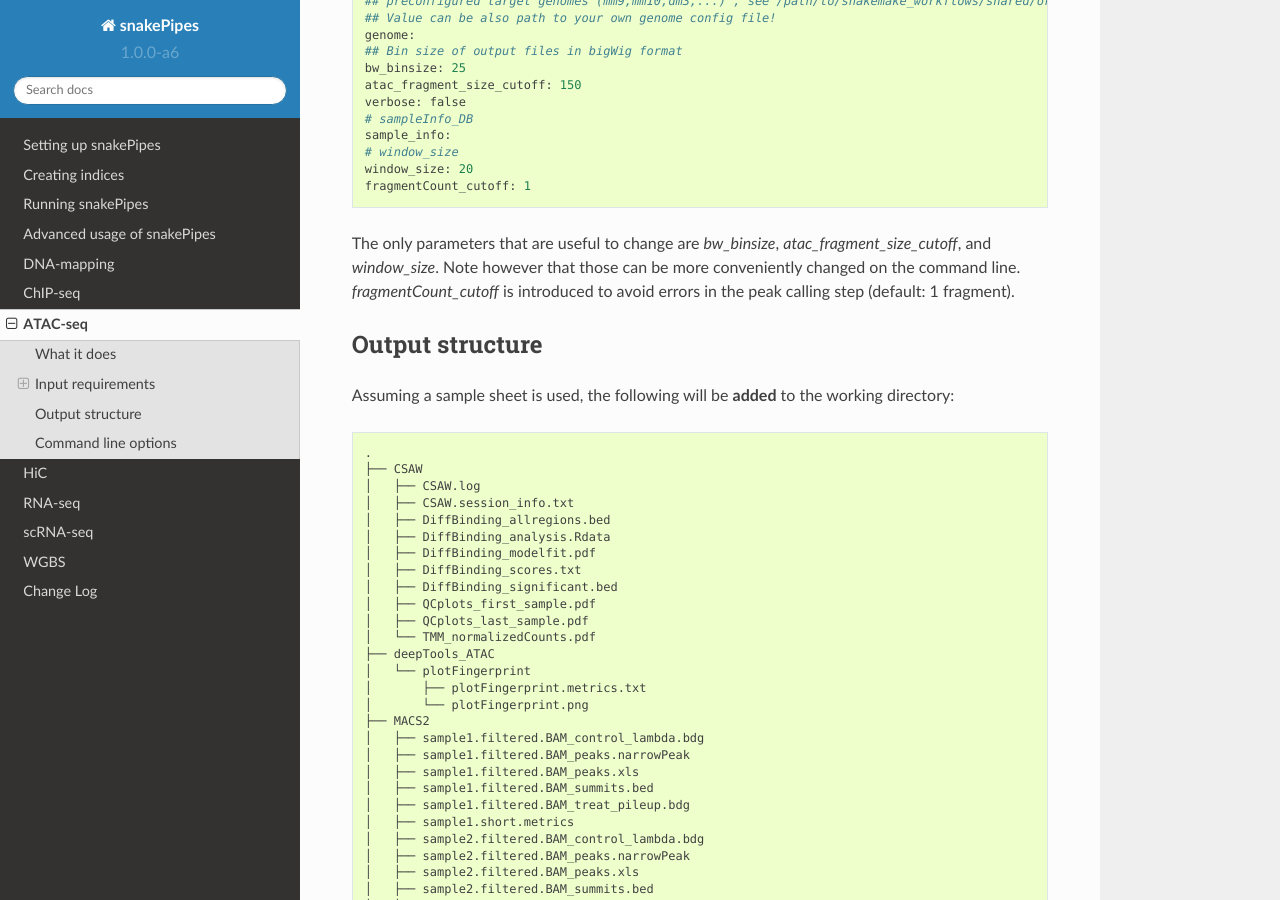
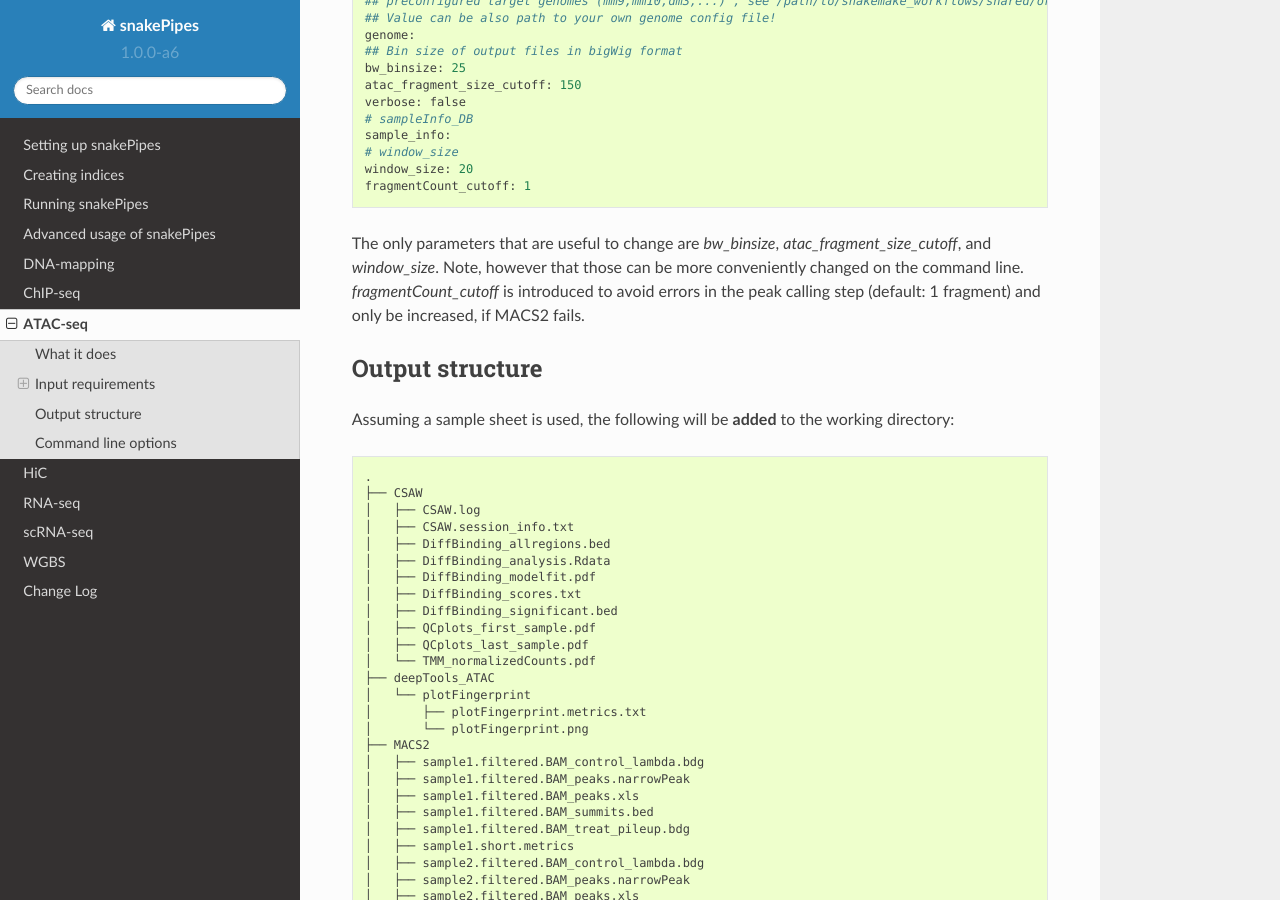
Before and after one commit to maxplanck-ie/snakepipes, a Sphinx documentation site: the page built from docs/content/workflows/ATAC-seq.rst, in a window 1280 px wide and 900 px high, scrolled down 2217 px. Built offline with Sphinx 7.4.7 and the Read the Docs theme 2.0.0, drawn with Linux system fonts in a browser that asks for light colours.

Commit message:
Updated doc

```diff
--- a/docs/content/workflows/ATAC-seq.rst
+++ b/docs/content/workflows/ATAC-seq.rst
@@ -80,8 +80,8 @@ There is a configuration file in `snakePipes/workflows/ATACseq/defaults.yaml`::
     window_size: 20
     fragmentCount_cutoff: 1
 
-The only parameters that are useful to change are `bw_binsize`, `atac_fragment_size_cutoff`, and `window_size`. Note however that those can be more conveniently changed on the command line. `fragmentCount_cutoff` is
-introduced to avoid errors in the peak calling step (default: 1 fragment).
+The only parameters that are useful to change are `bw_binsize`, `atac_fragment_size_cutoff`, and `window_size`. Note, however that those can be more conveniently changed on the command line. `fragmentCount_cutoff` is
+introduced to avoid errors in the peak calling step (default: 1 fragment) and only be increased, if MACS2 fails.
 
 Output structure
 ----------------
```
